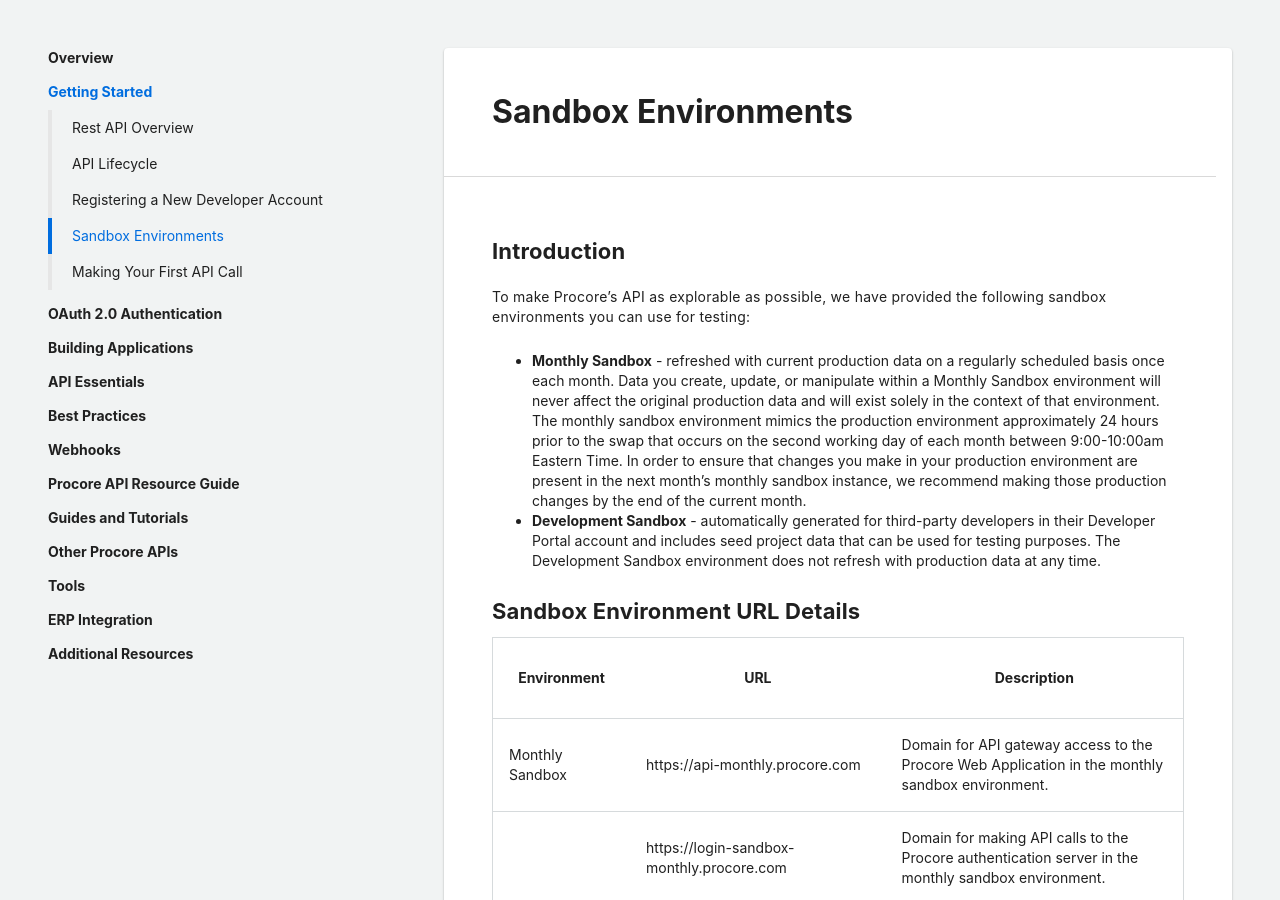
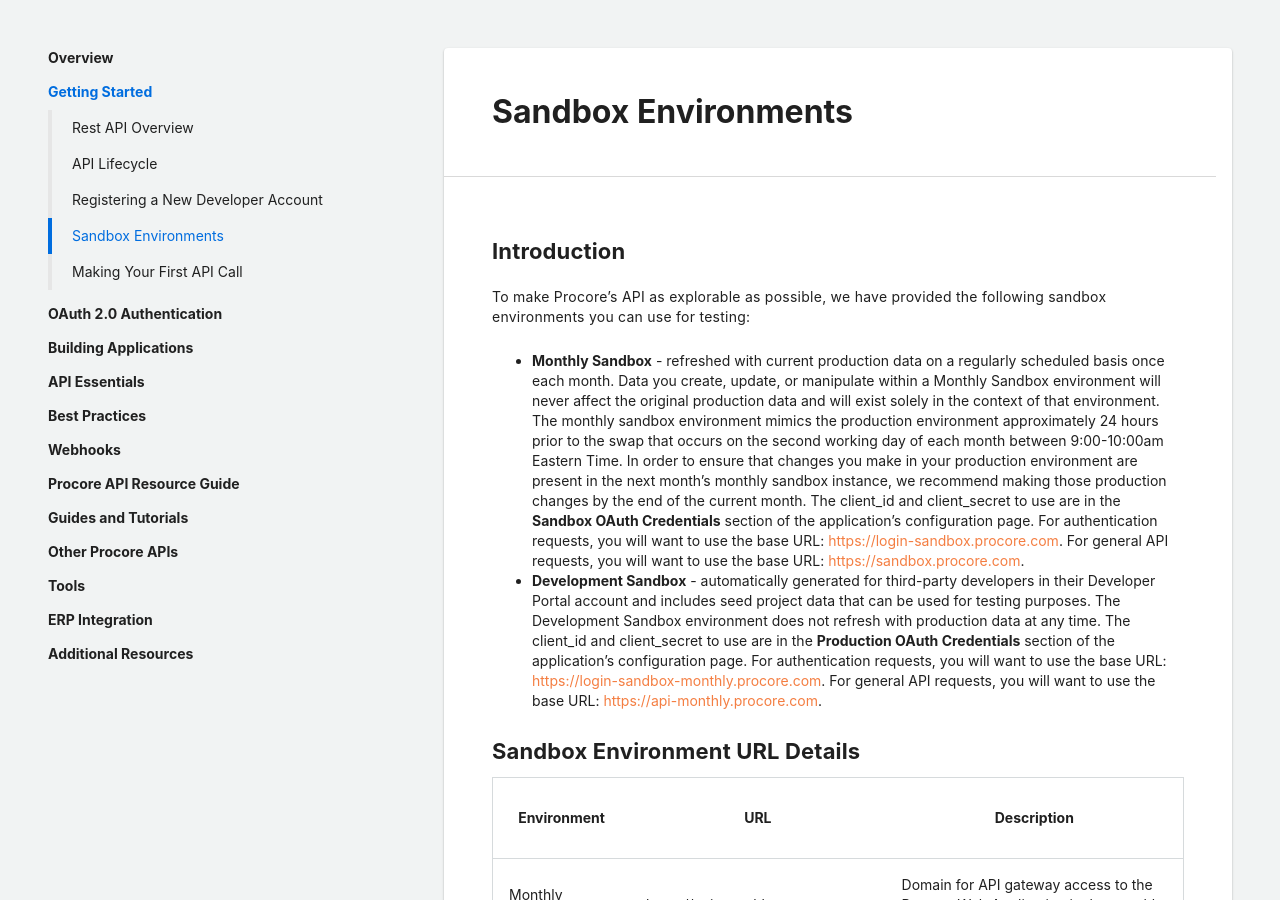
Before and after one commit to procore/documentation, a Jekyll site: the page built from getting_started/development_environments.md, in a window 1280 px wide and 900 px high. Built offline with Jekyll 4.4.1, drawn with Linux system fonts in a browser that asks for light colours.

Commit message:
added content requested on the JIRA ticket

```diff
--- a/getting_started/development_environments.md
+++ b/getting_started/development_environments.md
@@ -9,8 +9,8 @@ section_title: Getting Started
 
 To make Procore's API as explorable as possible, we have provided the following sandbox environments you can use for testing:
 
-- **Monthly Sandbox** - refreshed with current production data on a regularly scheduled basis once each month. Data you create, update, or manipulate within a Monthly Sandbox environment will never affect the original production data and will exist solely in the context of that environment. The monthly sandbox environment mimics the production environment approximately 24 hours prior to the swap that occurs on the second working day of each month between 9:00-10:00am Eastern Time. In order to ensure that changes you make in your production environment are present in the next month's monthly sandbox instance, we recommend making those production changes by the end of the current month.
-- **Development Sandbox** - automatically generated for third-party developers in their Developer Portal account and includes seed project data that can be used for testing purposes. The Development Sandbox environment does not refresh with production data at any time.
+- **Monthly Sandbox** - refreshed with current production data on a regularly scheduled basis once each month. Data you create, update, or manipulate within a Monthly Sandbox environment will never affect the original production data and will exist solely in the context of that environment. The monthly sandbox environment mimics the production environment approximately 24 hours prior to the swap that occurs on the second working day of each month between 9:00-10:00am Eastern Time. In order to ensure that changes you make in your production environment are present in the next month's monthly sandbox instance, we recommend making those production changes by the end of the current month. The client_id and client_secret to use are in the **Sandbox OAuth Credentials** section of the application’s configuration page. For authentication requests, you will want to use the base URL: <https://login-sandbox.procore.com>. For general API requests, you will want to use the base URL: <https://sandbox.procore.com>.
+- **Development Sandbox** - automatically generated for third-party developers in their Developer Portal account and includes seed project data that can be used for testing purposes. The Development Sandbox environment does not refresh with production data at any time. The client_id and client_secret to use are in the **Production OAuth Credentials** section of the application’s configuration page. For authentication requests, you will want to use the base URL: <https://login-sandbox-monthly.procore.com>. For general API requests, you will want to use the base URL: <https://api-monthly.procore.com>.
 
 ## Sandbox Environment URL Details
 
```
